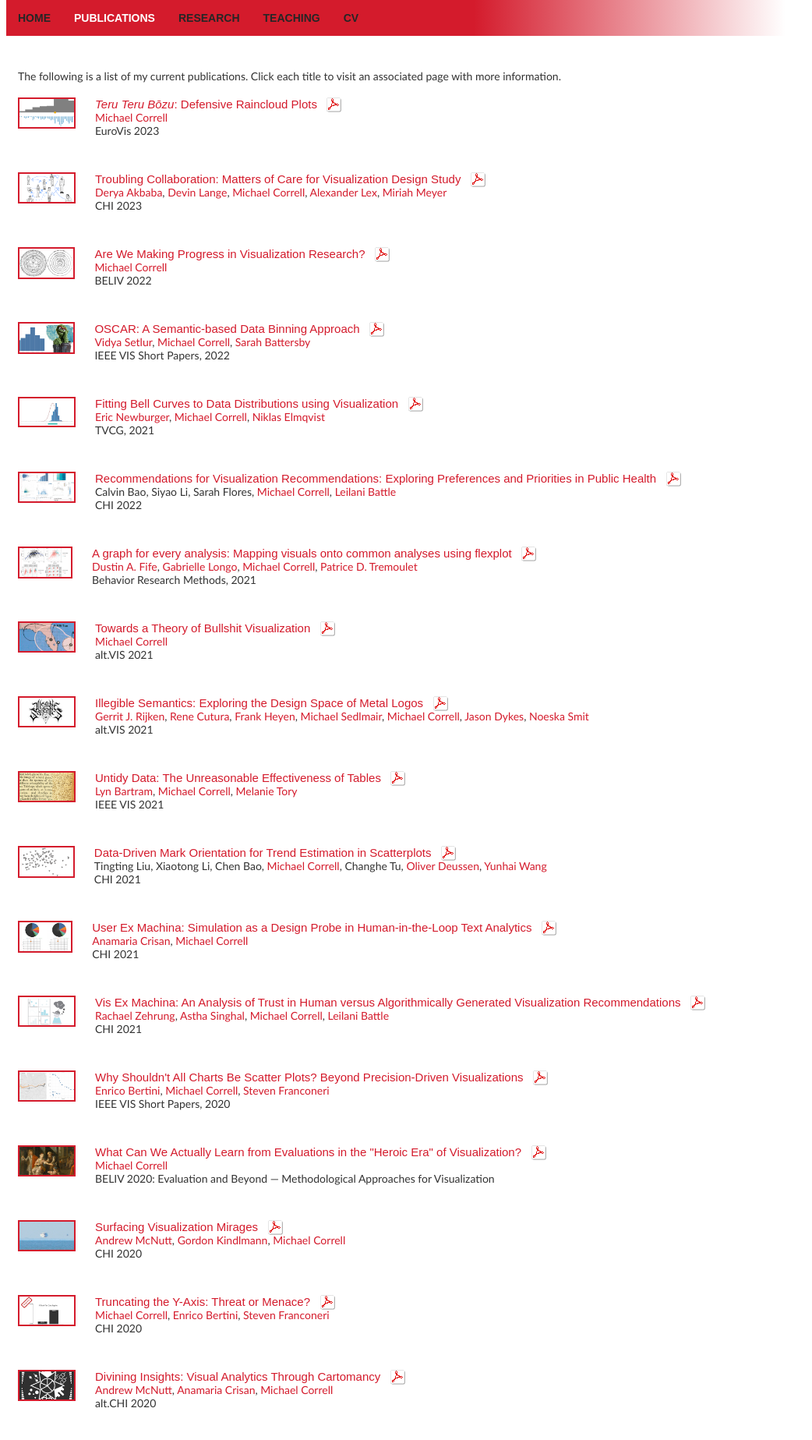
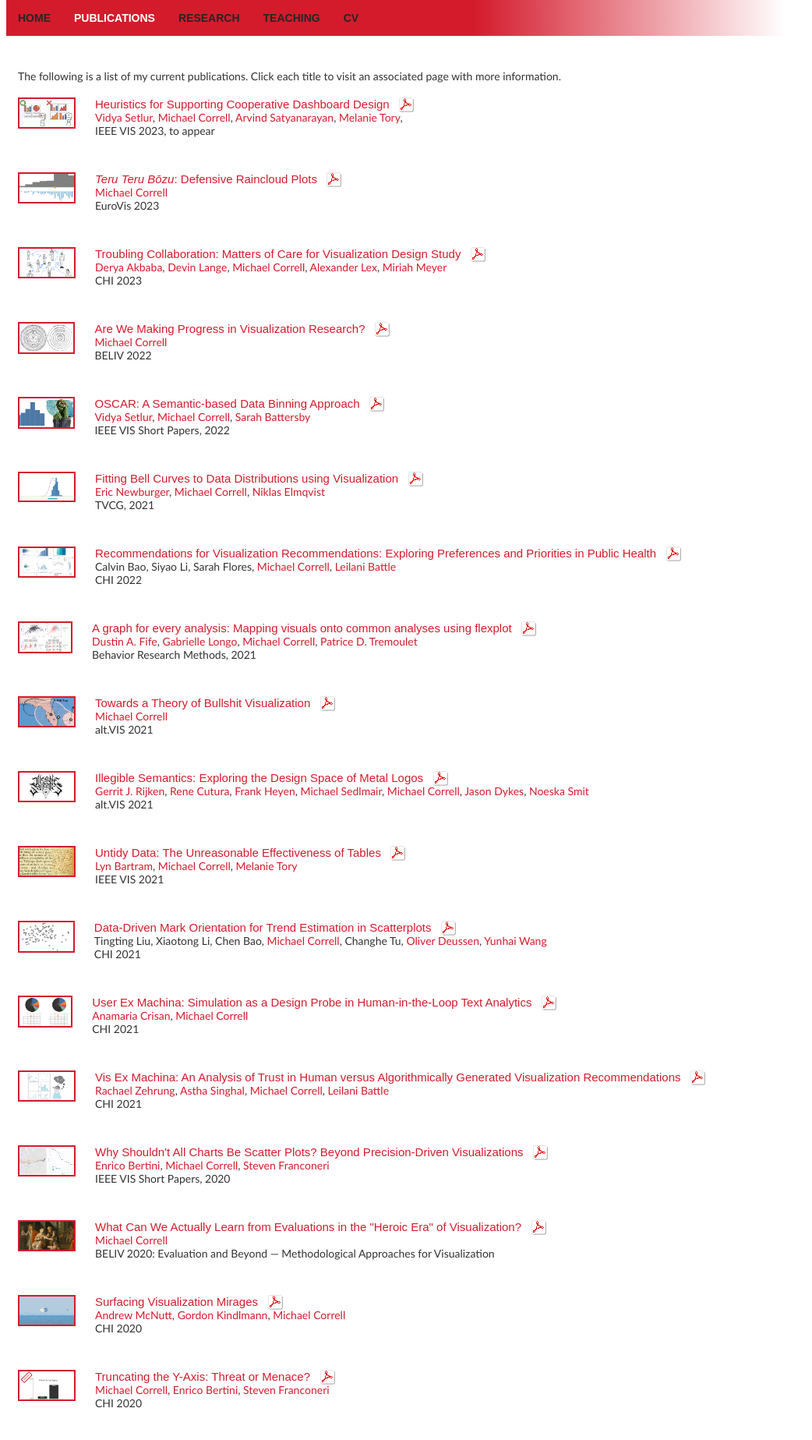
Before and after one commit to mcorrell/website, a PHP site: page /publications.php in a window 1280 px wide. Shown: the part 158-2005 px from the top of the page at 78% size, without its empty margins (0-1042 px from the left). Run offline with PHP 8.4, Linux system fonts and the light colour scheme.

Commit message:
Add VIS 2023 paper

```diff
--- a/publist.php
+++ b/publist.php
@@ -1,10 +1,28 @@
 <div class='results list'>
+	<div class="thumb image"><div><a href=""><img src="images/grice.png" alt="Paper teaser image" /></a></div>
+	</div>
+	<div class="ref">
+		<div class="title">
+			<a href="">Heuristics for Supporting Cooperative Dashboard Design</a> &nbsp;
+		 <a href=""><img class='doc' src='images/pdf.png' width='19' height='19' alt='2023-Vis-grice.pdf' /></a>
+		</div>
+		<div class="authors">
+			<a href="https://www.linkedin.com/in/vidya-setlur-2740575">Vidya Setlur</a>,
+			<a href="http://correll.io">Michael Correll</a>,
+			<a href="https://arvindsatya.com/">Arvind Satyanarayan</a>,
+			<a href="https://www.melanietory.com/">Melanie Tory</a>,
+		</div>
+		<div class="conf">
+			IEEE VIS 2023, to appear
+		</div>
+	</div>
+
 	<div class="thumb image"><div><a href="https://arxiv.org/pdf/2303.17709.pdf"><img src="images/raincloud.png" alt="Paper teaser image" /></a></div>
 	</div>
 	<div class="ref">
 		<div class="title">
 			<a href="https://observablehq.com/@mcorrell/raincloud-robustness"><i>Teru Teru Bōzu</i>: Defensive Raincloud Plots</a> &nbsp;
-		 <a href="https://arxiv.org/pdf/2303.17709.pdfjudg"><img class='doc' src='images/pdf.png' width='19' height='19' alt='2023-EuroVis-raincloud.pdf' /></a>
+		 <a href="https://arxiv.org/pdf/2303.17709.pdf"><img class='doc' src='images/pdf.png' width='19' height='19' alt='2023-EuroVis-raincloud.pdf' /></a>
 		</div>
 		<div class="authors">
 			<a href="http://correll.io">Michael Correll</a>
```
Also changed, not shown: images/grice.png (added).
